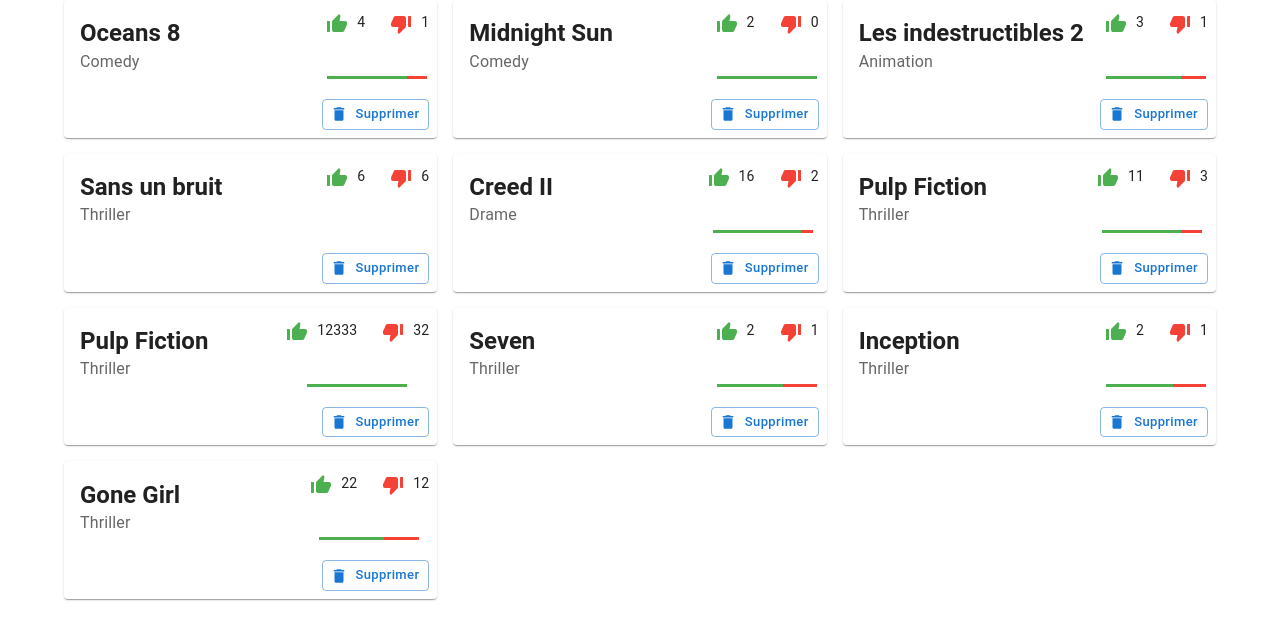
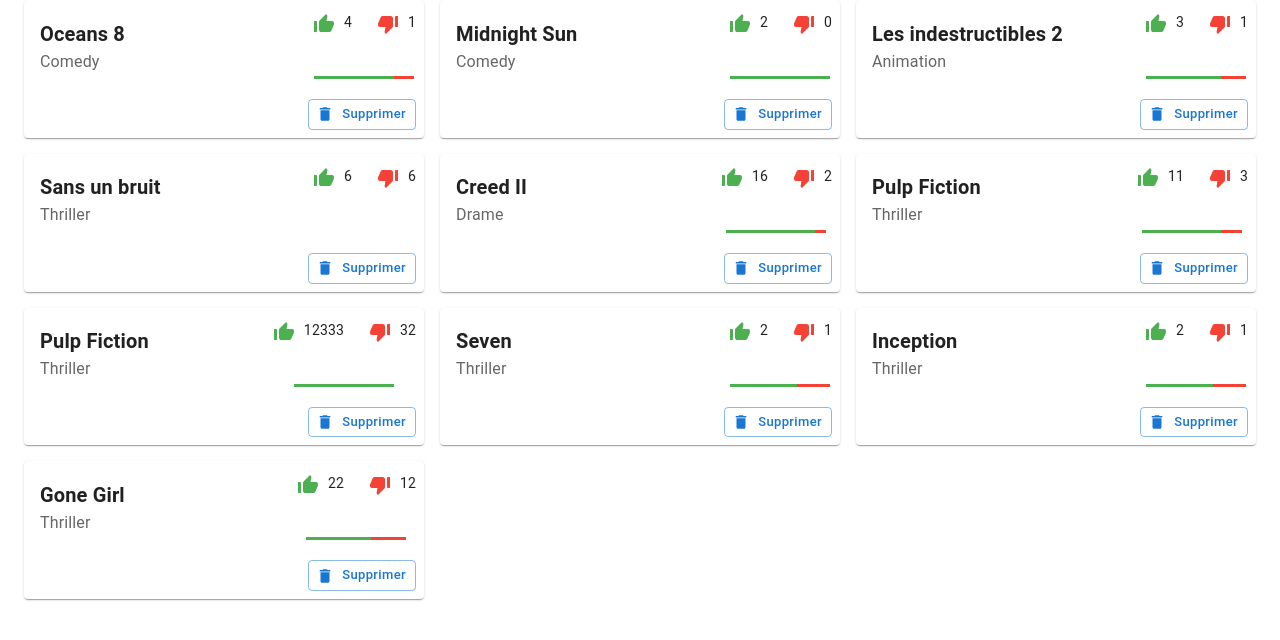
Before and after one commit to BenGex31/react-interview, a React (Create React App) app: page / in a window 1280 px wide. Shown: the top 640 px of the page. Built offline with nearby package versions, Linux system fonts and the light colour scheme.

Commit message:
update css

```diff
--- a/src/App.tsx
+++ b/src/App.tsx
@@ -95,7 +95,7 @@
   }
 
   return (
-    <Container maxWidth={"lg"}>
+    <Container maxWidth={"xl"}>
       <Grid container justifyContent={"space-between"} spacing={2}>
         {movies
           ? movies.map((movie) => (
--- a/src/components/MovieCard.tsx
+++ b/src/components/MovieCard.tsx
@@ -24,7 +24,7 @@
     <Card>
       <CardHeader
         title={
-          <Typography fontWeight={"bold"} variant="h5">
+          <Typography fontWeight={"bold"} variant="h6">
             {title}
           </Typography>
         }
```
